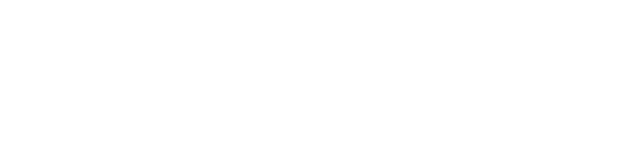
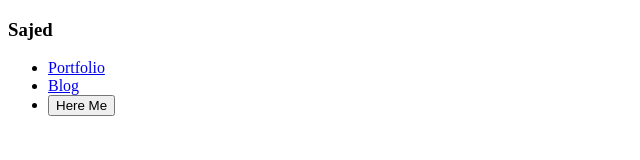
Before and after one commit to saifulahnmsajed/web-dev-portfolio, a plain HTML site: page index.html in a window 1280 px wide. Shown: the whole page, without its empty margins (0-640 px from the left). Drawn offline with Linux system fonts and the light colour scheme.

Commit message:
added nav

```diff
--- a/index.html
+++ b/index.html
@@ -7,7 +7,14 @@
 </head>
 <body>
     <header>
-
+        <nav>
+            <h3>Sajed</h3>
+            <ul>
+                <li><a href="#">Portfolio</a></li>
+                <li><a href="#">Blog</a></li>
+                <li><a href="#"><button>Here Me</button></a></li>
+            </ul>
+        </nav>
     </header>
     <main>
 
```
